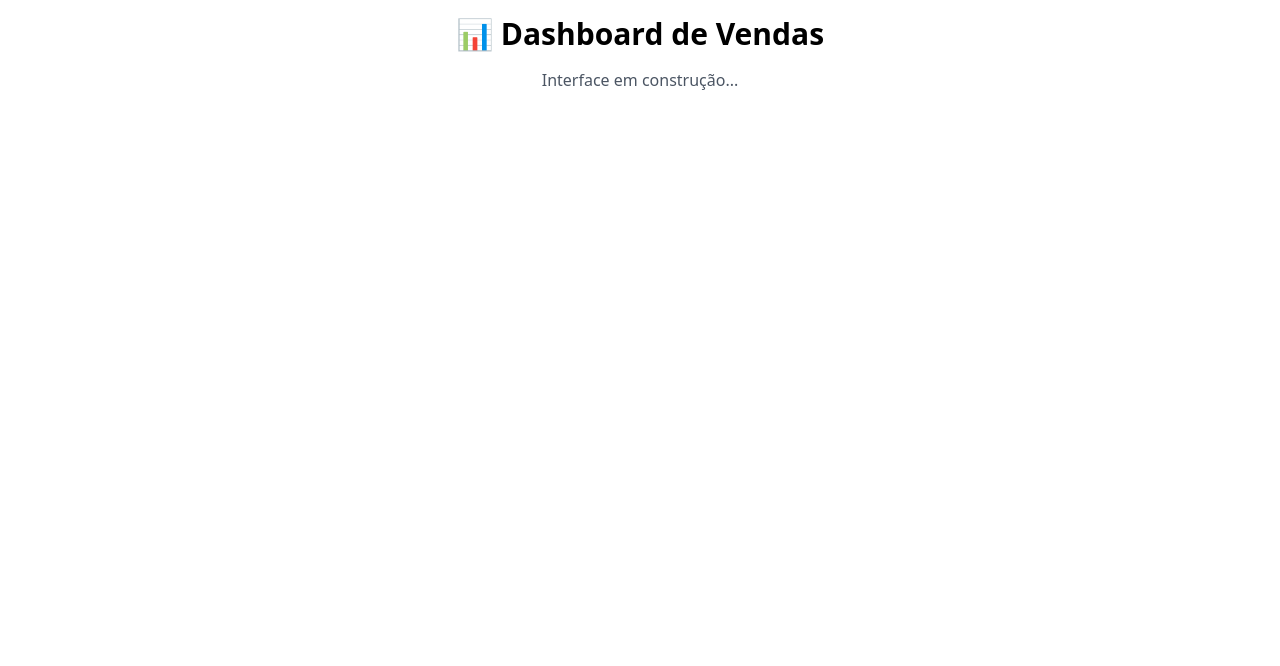
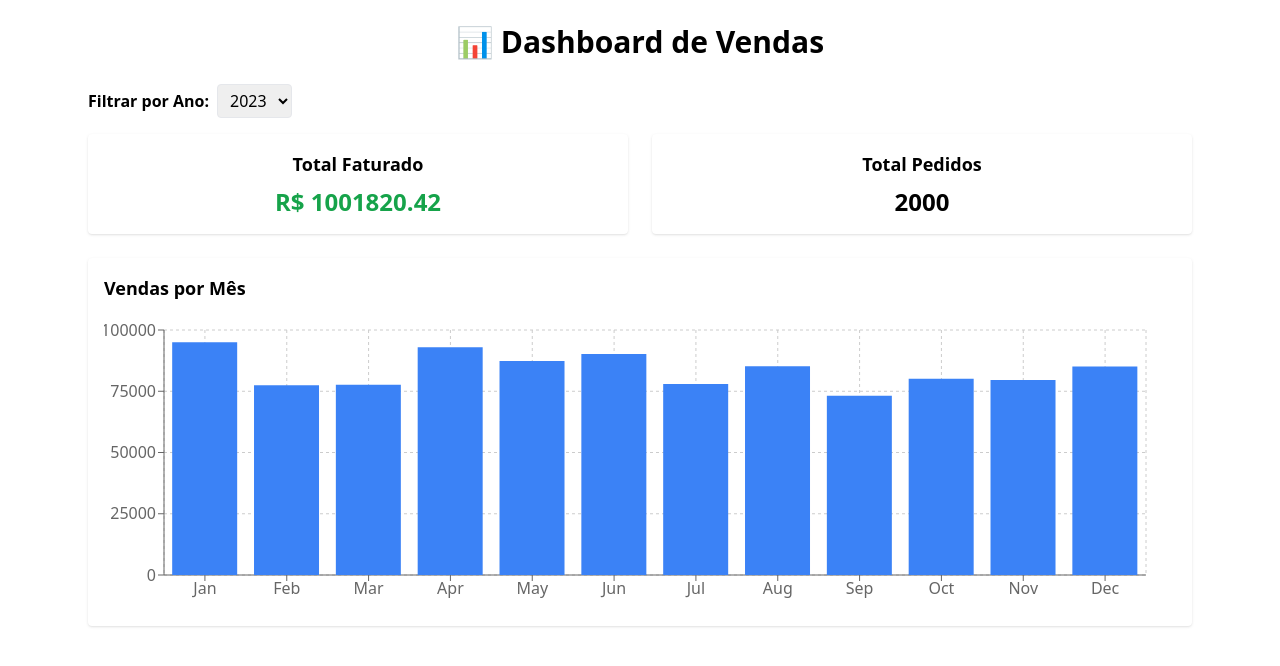
Before and after one commit to YneLys/dashboard-vendas, a React (Vite) app: page / in a window 1280 px wide. Shown: the top 666 px of the page. Built offline with nearby package versions, Linux system fonts and the light colour scheme.

Commit message:
feat: integrate sales data, year filter, and sales bar chart in App

```diff
--- a/src/App.tsx
+++ b/src/App.tsx
@@ -1,10 +1,58 @@
-import React from 'react';
+import React, { useState, useMemo } from 'react';
+import { generateSales, Sale } from './data/sales';
+import YearFilter from './components/YearFilter';
+import SalesBarChart from './components/SalesBarChart';
+
+const AVAILABLE_YEARS = [2023, 2024];
+
+function monthName(monthIndex: number): string {
+  return ['Jan', 'Feb', 'Mar', 'Apr', 'May', 'Jun', 'Jul', 'Aug', 'Sep', 'Oct', 'Nov', 'Dec'][monthIndex];
+}
 
 const App: React.FC = () => {
+  const [year, setYear] = useState<number>(AVAILABLE_YEARS[0]);
+  const [sales] = useState<Sale[]>(() => generateSales(year, 2000));
+
+  // Filtra vendas do ano selecionado
+  const filteredSales = useMemo(() => {
+    return sales.filter(sale => new Date(sale.date).getFullYear() === year);
+  }, [sales, year]);
+
+  // Agrupa vendas por mês para o gráfico
+  const monthlyData = useMemo(() => {
+    const totals = new Array(12).fill(0);
+    filteredSales.forEach(sale => {
+      const month = new Date(sale.date).getMonth();
+      totals[month] += sale.amount;
+    });
+    return totals.map((total, i) => ({
+      month: monthName(i),
+      total: parseFloat(total.toFixed(2)),
+    }));
+  }, [filteredSales]);
+
+  // Totais para os cards
+  const totalRevenue = useMemo(() => filteredSales.reduce((acc, s) => acc + s.amount, 0), [filteredSales]);
+  const totalOrders = filteredSales.length;
+
   return (
-    <main className="p-4">
-      <h1 className="text-3xl font-bold mb-4 text-center">📊 Dashboard de Vendas</h1>
-      <p className="text-center text-gray-600">Interface em construção...</p>
+    <main className="p-6 max-w-6xl mx-auto">
+      <h1 className="text-3xl font-bold mb-6 text-center">📊 Dashboard de Vendas</h1>
+
+      <YearFilter selectedYear={year} years={AVAILABLE_YEARS} onChange={setYear} />
+
+      <div className="grid grid-cols-1 sm:grid-cols-2 gap-6 mb-6">
+        <div className="bg-white p-4 rounded shadow text-center">
+          <h2 className="text-lg font-semibold mb-2">Total Faturado</h2>
+          <p className="text-2xl font-bold text-green-600">R$ {totalRevenue.toFixed(2)}</p>
+        </div>
+        <div className="bg-white p-4 rounded shadow text-center">
+          <h2 className="text-lg font-semibold mb-2">Total Pedidos</h2>
+          <p className="text-2xl font-bold">{totalOrders}</p>
+        </div>
+      </div>
+
+      <SalesBarChart data={monthlyData} />
     </main>
   );
 };
```
